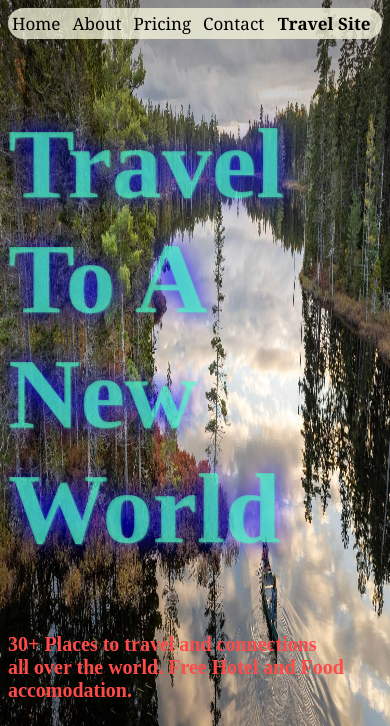
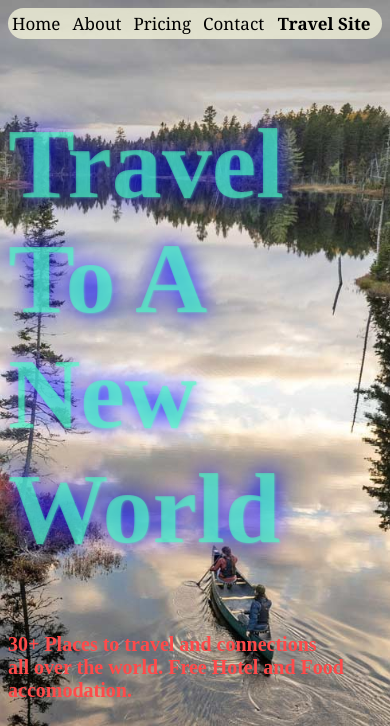
Before and after one commit to mspk5196/TravelSite, a plain HTML site: page index.html in a window 390 px wide. Shown: the top 726 px of the page. Drawn offline with Linux system fonts and the light colour scheme.

Commit message:
Fixed background

```diff
--- a/stylet.css
+++ b/stylet.css
@@ -1,7 +1,11 @@
 body {
     background-color: aliceblue;
     background-image: url("bg.jpg");
-    background-size: 100vw 100vh;
+    height: 100vh;
+    background-position: center;
+    position: relative;
+    background-size: cover;
+    z-index: 0;
     overflow: auto;
 }
 ul{
@@ -112,12 +116,18 @@ div h1{
         color: black;
         font-size: 17px;
     }
+    body{
+        background-position: cover;
+    }
   }
   @media only screen and (max-width: 411px) {
     /* Styles for screens less than 768px wide */
     li a{
         padding: 4px;
         display: block;
+    }
+    body{
+        background-image: url("bg1.jpg");
     }
     a{
         font-family: Cambria, Cochin, Georgia, Times, 'Times New Roman', serif;
```
Also changed, not shown: bg1.jpg (added).
